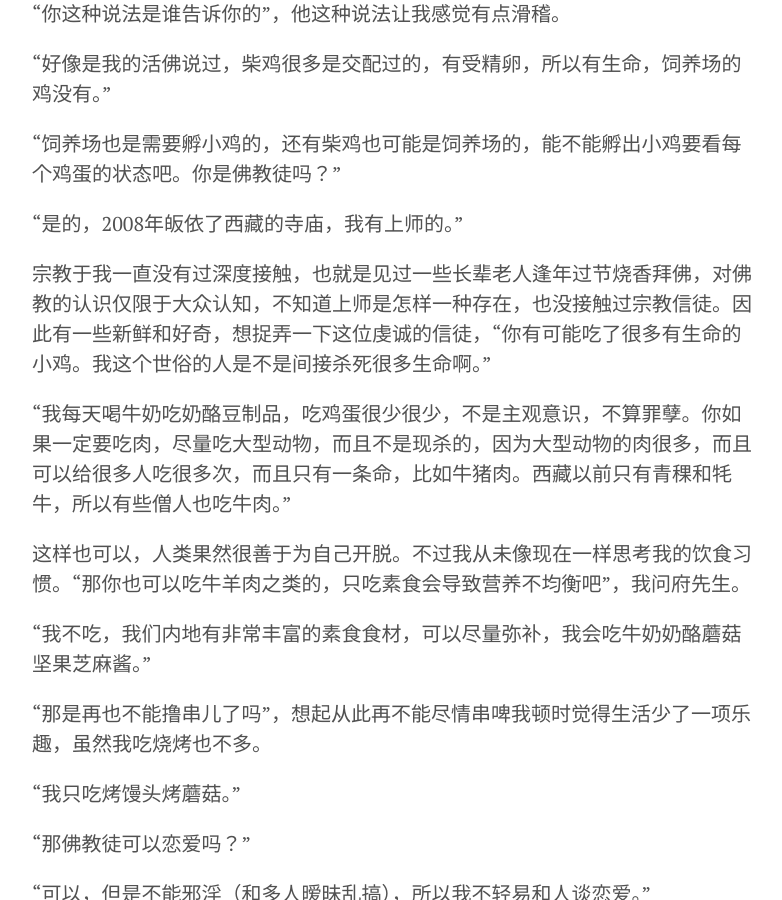
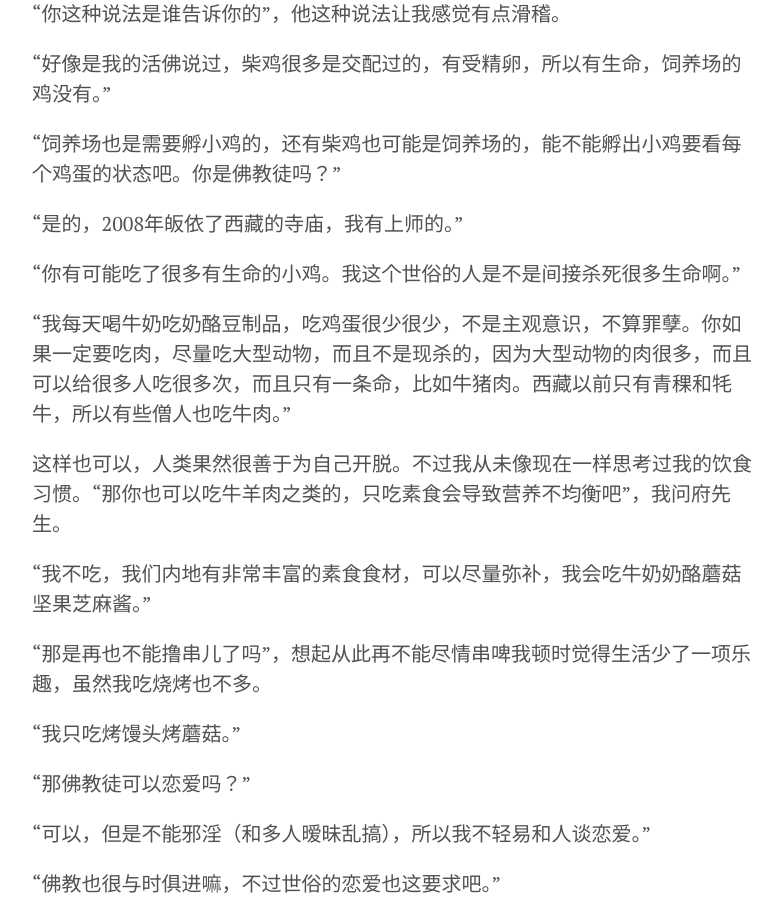
Before and after one commit to zdsh/zdsh.github.io, a Jekyll site: the page built from _posts/2017-02-09-那个信仰喇嘛教的人.md, in a window 1280 px wide and 900 px high, scrolled down 1193 px. Shown: the whole window, without its empty margins (248-1030 px from the left). Built offline with Jekyll 4.4.1, drawn with Linux system fonts in a browser that asks for light colours; nearby versions of some CDN libraries; our own code applies the rules of GitHub Pages for plain Markdown files.

Commit message:
Update and rename 2017-02-09-la-ma-jiao.md to 2017-02-09-那个信仰喇嘛教的人.md

```diff
--- a/_posts/2017-02-09-la-ma-jiao.md
+++ b/_posts/2017-02-09-那个信仰喇嘛教的人.md
@@ -19,11 +19,11 @@
 
 “是的，2008年皈依了西藏的寺庙，我有上师的。”
 
-宗教于我一直没有过深度接触，也就是见过一些长辈老人逢年过节烧香拜佛，对佛教的认识仅限于大众认知，不知道上师是怎样一种存在，也没接触过宗教信徒。因此有一些新鲜和好奇，想捉弄一下这位虔诚的信徒，“你有可能吃了很多有生命的小鸡。我这个世俗的人是不是间接杀死很多生命啊。”
+“你有可能吃了很多有生命的小鸡。我这个世俗的人是不是间接杀死很多生命啊。”
 
 “我每天喝牛奶吃奶酪豆制品，吃鸡蛋很少很少，不是主观意识，不算罪孽。你如果一定要吃肉，尽量吃大型动物，而且不是现杀的，因为大型动物的肉很多，而且可以给很多人吃很多次，而且只有一条命，比如牛猪肉。西藏以前只有青稞和牦牛，所以有些僧人也吃牛肉。”
 
-这样也可以，人类果然很善于为自己开脱。不过我从未像现在一样思考我的饮食习惯。“那你也可以吃牛羊肉之类的，只吃素食会导致营养不均衡吧”，我问府先生。
+这样也可以，人类果然很善于为自己开脱。不过我从未像现在一样思考过我的饮食习惯。“那你也可以吃牛羊肉之类的，只吃素食会导致营养不均衡吧”，我问府先生。
 
 “我不吃，我们内地有非常丰富的素食食材，可以尽量弥补，我会吃牛奶奶酪蘑菇坚果芝麻酱。”
 
```
